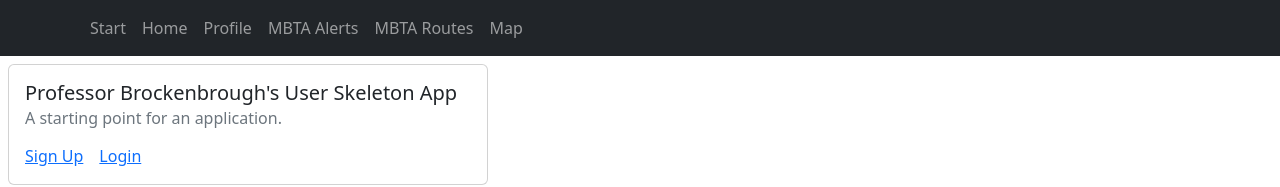
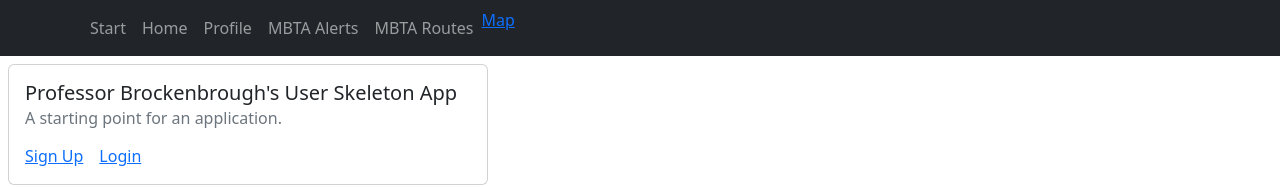
Before and after one commit to bridgetknight/mern-app, a React (Create React App) app in the folder frontend/: page / in a window 1280 px wide. Shown: the top 187 px of the page. Built offline with nearby package versions, Linux system fonts and the light colour scheme.

Commit message:
temporary map page fix

```diff
--- a/frontend/src/components/pages/frontPage.html
+++ b/frontend/public/frontPage.html
@@ -1,7 +1,7 @@
 <!DOCTYPE html>
 <head>
     <meta http-equiv="Content-Type" content="text/html; charset=UTF-8">
-    <meta name="viewport" content="width=device-width, initial-scale=1, height=1080, shrink-to-fit=no">
+    <meta name="viewport" content="width=device-width, initial-scale=1, height=1080, shrink-to-fit=yes">
 
     <link rel="preconnect" href="https://fonts.googleapis.com">
     <link rel="preconnect" href="https://fonts.gstatic.com" crossorigin>
@@ -188,6 +188,10 @@
 <style>
     body {
         overflow-y: hidden;
+    }
+
+    html {
+        zoom: 0.8;
     }
 
     #save_loc_form {
--- a/frontend/src/App.js
+++ b/frontend/src/App.js
@@ -13,7 +13,6 @@
 import getUserInfo from "./utilities/decodeJwt";
 import MbtaAlertsPage from "./components/pages/mbtaAlerts";
 import MbtaPredictionsPage from "./components/pages/mbtaPredictions";
-import MapPage from "./components/pages/mapPage"
 
 export const UserContext = createContext();
 //test change
@@ -37,7 +36,6 @@
           <Route path="/privateUserProfile" element={<PrivateUserProfile />} />
           <Route exact path="/mbtaAlerts" element={<MbtaAlertsPage />} />
           <Route exact path="/mbtaPredictions" element={<MbtaPredictionsPage />} />
-          <Route exact path="/mapPage" element={<MapPage/>} />
         </Routes>
       </UserContext.Provider>
     </>
--- a/frontend/src/components/navbar.js
+++ b/frontend/src/components/navbar.js
@@ -28,7 +28,7 @@
         <Nav.Link href="/privateUserProfile">Profile</Nav.Link>
         <Nav.Link href="/mbtaAlerts">MBTA Alerts</Nav.Link>
         <Nav.Link href="/mbtaPredictions">MBTA Routes</Nav.Link>
-        <Nav.Link href="/mapPage">Map</Nav.Link>
+        <a href="/frontPage.html">Map</a>
       </Nav>
     </Container>
   </ReactNavbar>
--- a/frontend/src/components/pages/mapPage.js
+++ /dev/null
@@ -1,10 +0,0 @@
-import React, {} from 'react'
-
-const MapPage = () => {
-
-    return (
-        <iframe src="./frontPage.html"/>
-    )
-}
-
-export default MapPage
```
Also changed, not shown: 1 other file (tests, documents, lock files or other folders).
